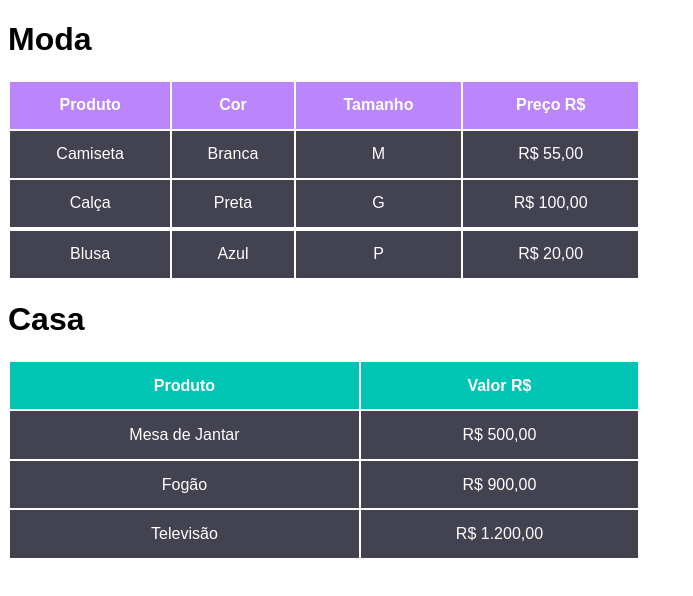
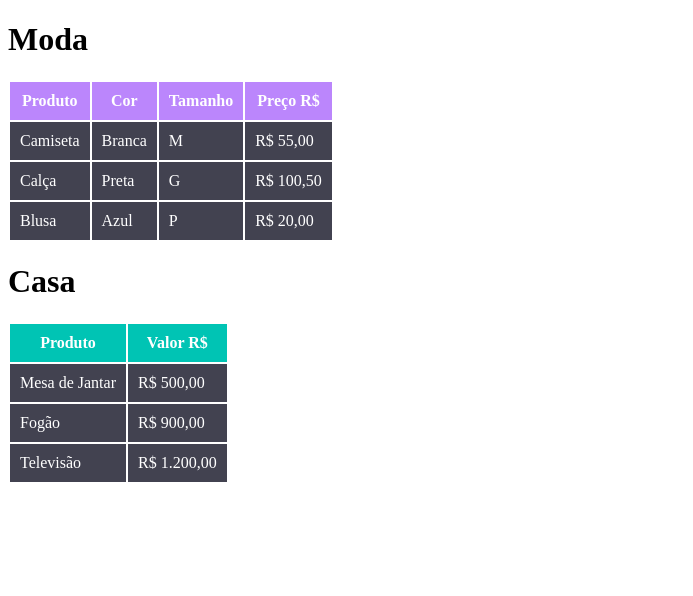
Before and after one commit to TiagoSSCarneiro/desafios-devquest, a plain HTML site: page desafio-4/index.html in a window 1280 px wide. Shown: the whole page, without its empty margins (0-693 px from the left). Drawn offline with Linux system fonts and the light colour scheme.

Commit message:
Add files via upload

```diff
--- a/desafio-4/index.html
+++ b/desafio-4/index.html
@@ -1,5 +1,6 @@
 <!DOCTYPE html>
 <html lang="en">
+
 <head>
     <meta charset="UTF-8">
     <meta http-equiv="X-UA-Compatible" content="IE=edge">
@@ -7,11 +8,12 @@
     <title>Tabelas</title>
     <link rel="stylesheet" href="style.css">
 </head>
+
 <body>
 
-    <table class="moda">
+    <table class="tabela">
         <h1>Moda</h1>
-        <tr class="produto-moda">
+        <tr>
             <th>Produto</th>
             <th>Cor</th>
             <th>Tamanho</th>
@@ -25,13 +27,14 @@
             <td>R$ 55,00</td>
 
         </tr>
+        <tr>
             <td>Calça</td>
             <td>Preta</td>
             <td>G</td>
-            <td>R$ 100,00</td>
-        <tr>
+            <td>R$ 100,50</td>
+        </tr>
 
-        </tr>
+
 
         <tr>
             <td>Blusa</td>
@@ -42,9 +45,9 @@
 
     </table>
 
-    <table class="casa">
+    <table class="tabelacasa">
         <h1>Casa</h1>
-        <tr class= "head-casa">
+        <tr>
             <th>Produto</th>
             <th>Valor R$</th>
         </tr>
@@ -66,6 +69,6 @@
         </tr>
     </table>
 
+</body>
 
-</body>
 </html>
--- a/desafio-4/style.css
+++ b/desafio-4/style.css
@@ -1,38 +1,24 @@
-*{
-    font-family: sans-serif;
+
+.tabela th{
+    padding: 10px;
+    background-color: #bb86fc;
+    color: white;
 }
 
-.moda{
-    width: 50%;
-    height: 200px;
- }
-
-.moda tr {
+.tabela td{
+    padding: 10px;
     background-color: #424250;
     color: white;
-    text-align: center;
-
-
-
 }
 
-.produto-moda th {
-    background-color: #bb86fc;
-
-
+.tabelacasa th{
+    padding: 10px;
+    background-color: #00c4b4;
+    color: white;
 }
 
-.casa{
-    width: 50%;
-    height: 200px;
-}
-
-.casa tr {
+.tabelacasa td{
+    padding: 10px;
     background-color: #424250;
     color: white;
-    text-align: center;
 }
-
-.head-casa th{
-    background-color: #00c4b4;
-}
```
